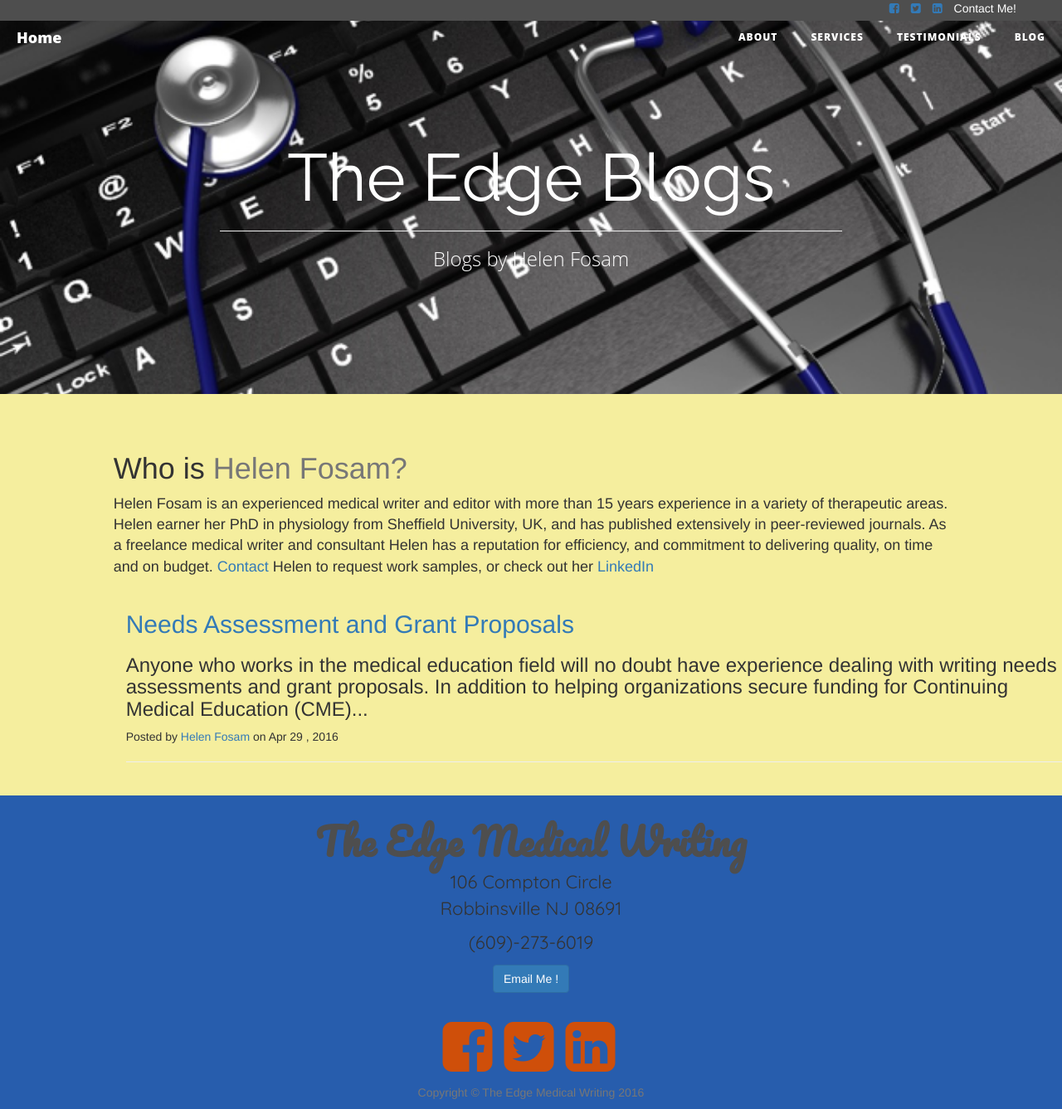
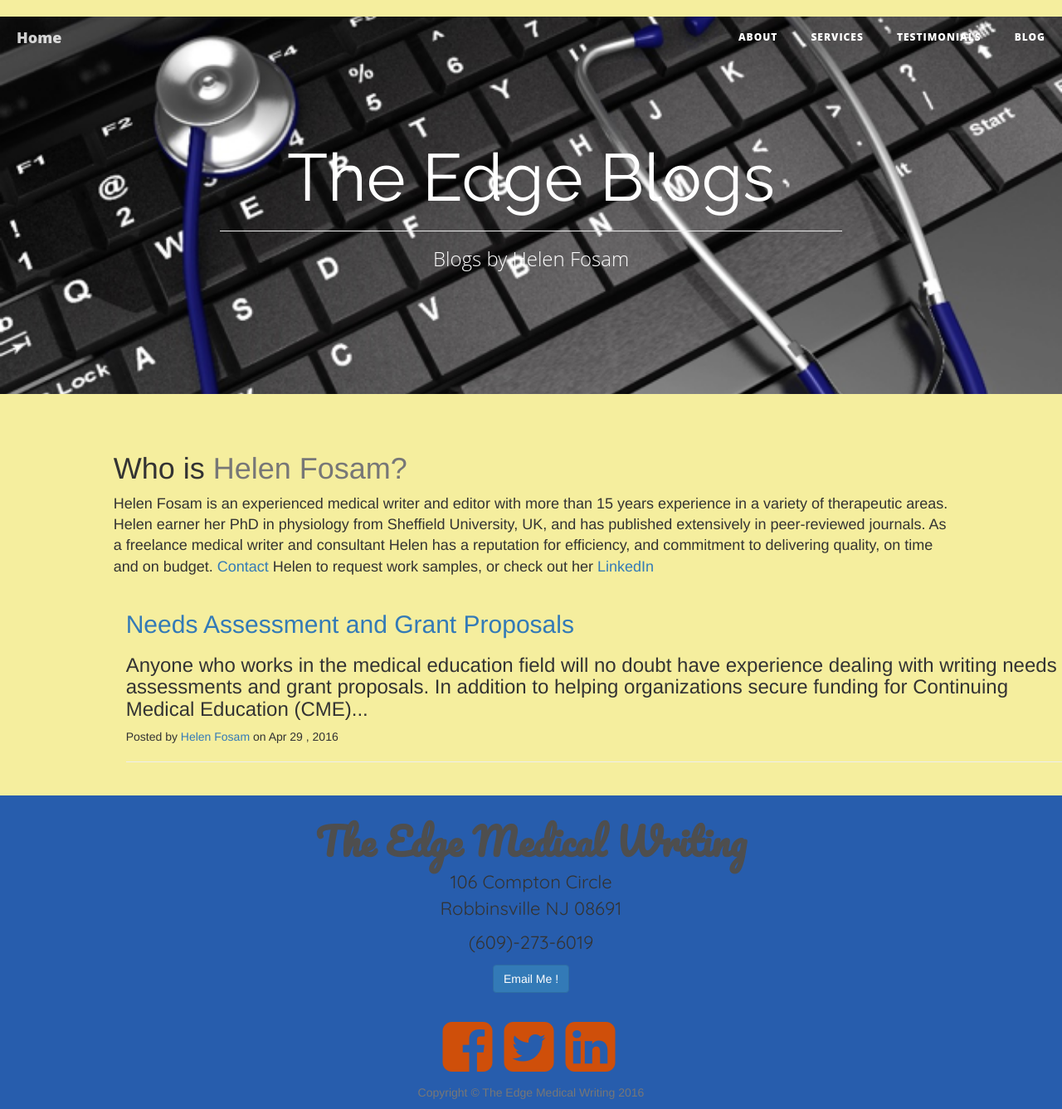
Before and after one commit to saltoriousSIG/theedge, a Jekyll site: the page built from blog.html, in a window 1280 px wide. Shown: the whole page at 83% size. Built offline with Jekyll 4.4.1, drawn with Linux system fonts in a browser that asks for light colours.

Commit message:
Update blog.html

```diff
--- a/_layouts/blog.html
+++ b/_layouts/blog.html
@@ -2,7 +2,6 @@
 <html>
 {% include head.html %}
 <body>
-{% include contact-nav.html %}
 {% include blog-header.html %}
 
     <div class="col-lg-10 col-lg-offset-1">
```
